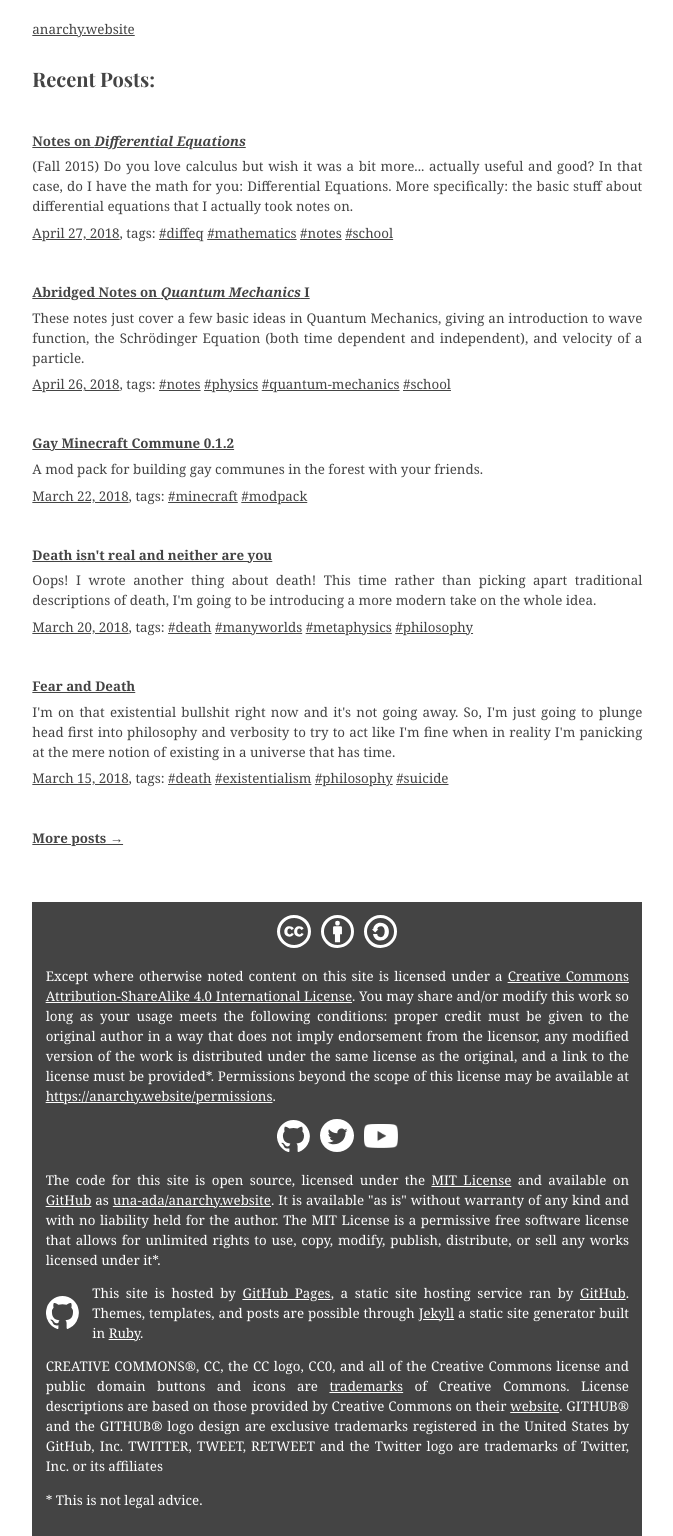
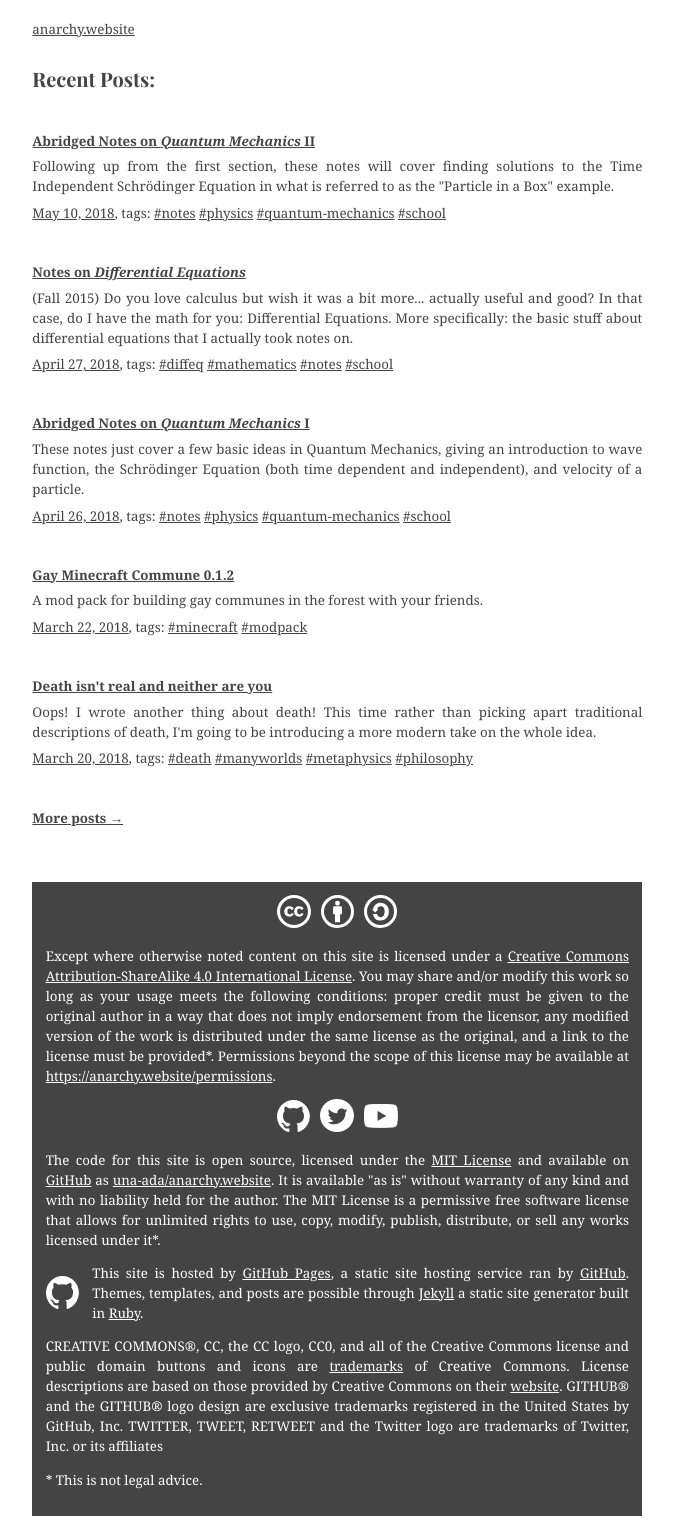
Before and after one commit to una-ada/anarchy.website, a Jekyll site: the page built from index.md, in a window 1280 px wide. Shown: the whole page, without its empty margins (101-774 px from the left). Built offline with Jekyll 4.4.1, drawn with Linux system fonts in a browser that asks for light colours; some web fonts are replaced.

Commit message:
Published "Abridged Note on Quantum Mechanics II"

```diff
--- a/_drafts/abridged-qm-2.md
+++ b/_posts/2018-05-10-abridged-qm-2.md
@@ -2,7 +2,8 @@
 author: uja
 description: >
     Following up from the first section, these notes will cover finding
-    solutions to the Schrödinger Equation given different boundary conditions.
+    solutions to the Time Independent Schrödinger Equation in what is referred
+    to as the "Particle in a Box" example.
 layout: post
 tags: notes physics quantum-mechanics school
 title: Abridged Notes on <i>Quantum Mechanics</i> II
```
